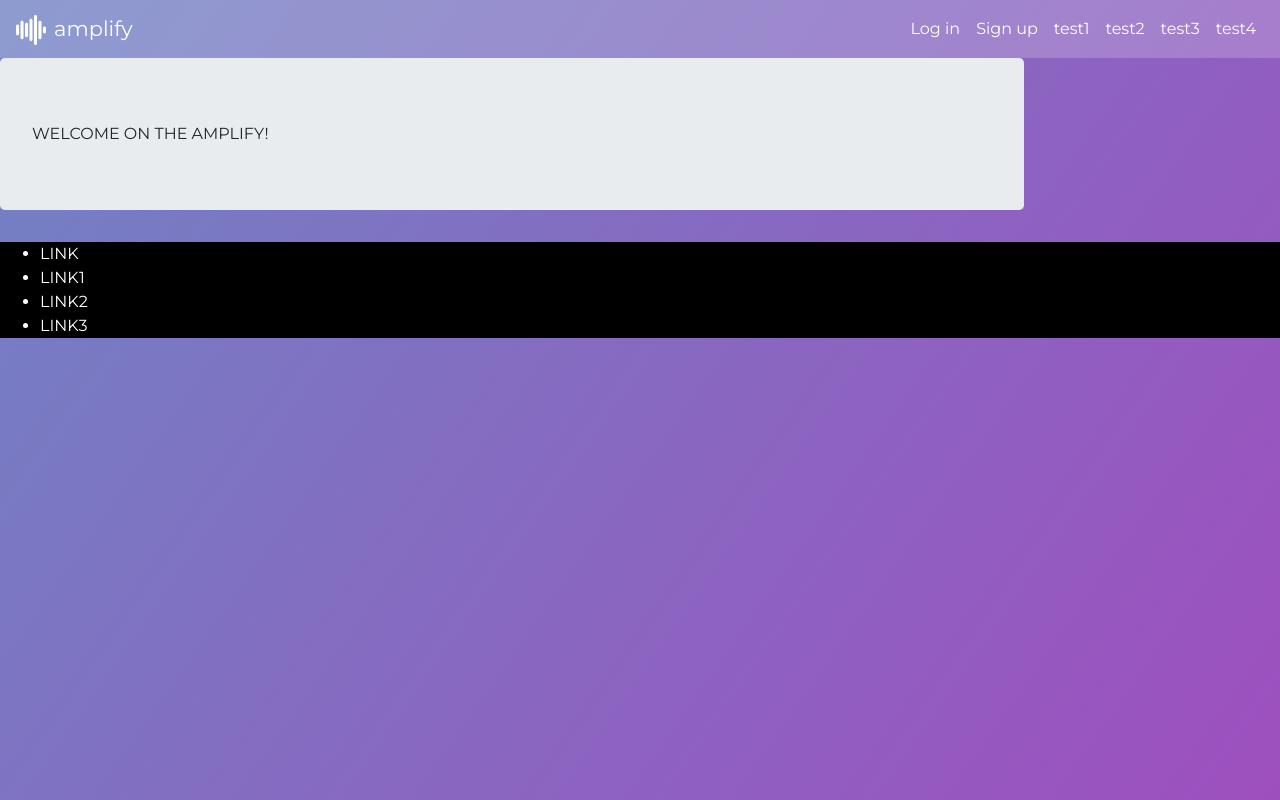
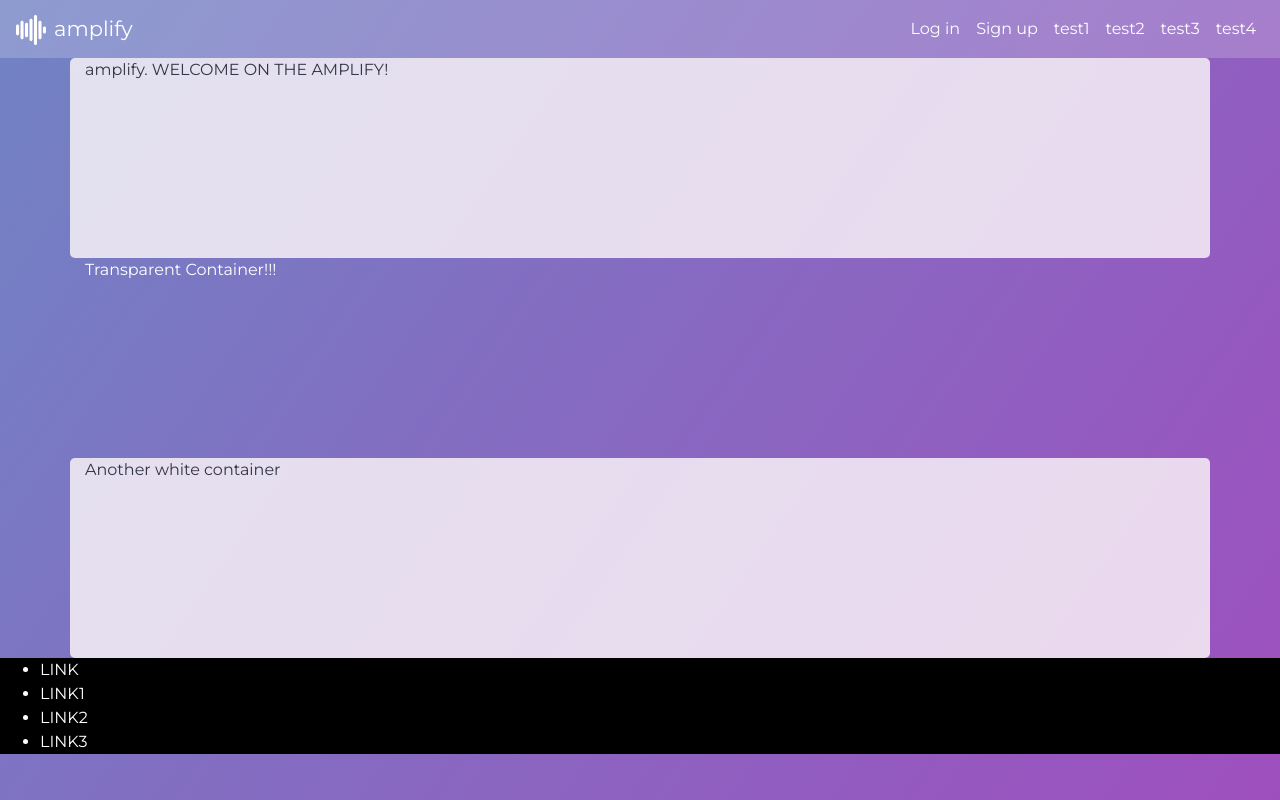
Before and after one commit to grzegorz92/sptfy-front, an Angular app in the folder sptfy-front/: page / in a window 1280 px wide. Built offline with nearby package versions, Linux system fonts and the light colour scheme.

Commit message:
added welcome component with containers

```diff
--- a/sptfy-front/src/app/app.component.css
+++ b/sptfy-front/src/app/app.component.css
@@ -1,5 +1,5 @@
-:host{
-  width: 100%;
-  min-height: 100vh;
-  background: black;
-}
+/*:host{*/
+  /*width: 100%;*/
+  /*min-height: 100vh;*/
+  /*background: black;*/
+/*}*/
--- a/sptfy-front/src/app/app.component.html
+++ b/sptfy-front/src/app/app.component.html
@@ -4,7 +4,6 @@
   <!--<router-outlet></router-outlet>-->
   <app-not-authorized></app-not-authorized>
 
-
   <app-footer></app-footer>
 
 </div>
--- a/sptfy-front/src/app/footer/footer.component.css
+++ b/sptfy-front/src/app/footer/footer.component.css
@@ -1,5 +1,7 @@
 .footer{
   background-color: black;
   bottom: 0;
+  min-width: 100%;
+
  position: relative;
 }
--- a/sptfy-front/src/app/not-authorized/welcome/welcome.component.css
+++ b/sptfy-front/src/app/not-authorized/welcome/welcome.component.css
@@ -1,3 +1,20 @@
 .jumbo-width{
   max-width: 80%;
+  min-height: 100%;
 }
+
+.container{
+  border-radius: 5px;
+  min-height: 200px;
+
+}
+
+.container-white{
+  background-color: snow;
+  opacity: 80%;
+}
+
+.container-transparent{
+  color: white;
+
+}
--- a/sptfy-front/src/app/not-authorized/welcome/welcome.component.html
+++ b/sptfy-front/src/app/not-authorized/welcome/welcome.component.html
@@ -1,3 +1,11 @@
-<div class="jumbotron jumbo-width">
-  WELCOME ON THE AMPLIFY!
+<div class="container container-white">
+  amplify. WELCOME ON THE AMPLIFY!
 </div>
+
+<div class="container container-transparent">
+  Transparent Container!!!
+</div>
+
+<div class="container container-white">
+  Another white container
+</div>
--- a/sptfy-front/src/styles.css
+++ b/sptfy-front/src/styles.css
@@ -2,7 +2,7 @@
 
 body {
   font-family: 'Montserrat', sans-serif;
-  min-height: 100vh;
+  /*min-height: 100vh;*/
 }
 
 .spotify-button{
```
